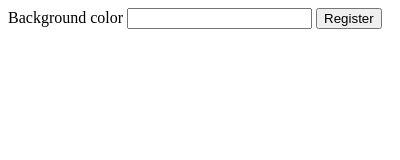
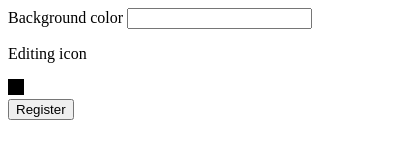
Before and after one commit to laysakura/Chrome-YourFavoriteFavicon, a browser extension: page popup.html in a window 400 px wide. Both pictures are taken after a click on the button "Register". Drawn offline with Linux system fonts and the light colour scheme.

Commit message:
shows editing icon in popup

```diff
--- /dev/null
+++ b/js/canvas.js
@@ -0,0 +1,7 @@
+// Drawing functions
+
+function yffCanvasDraw(canvas, bg_color) {
+  var ctx = canvas.getContext('2d');
+  ctx.fillStyle = bg_color;
+  ctx.fillRect(0, 0, canvas.width, canvas.height);
+}
--- /dev/null
+++ b/js/consts.js
@@ -0,0 +1,3 @@
+const YFF_ICON_SIZE = 16;
+const YFF_ICON_DATA_URL_FORMAT = 'image_png';
+const YFF_ICON_LINK_TYPE = 'image/png';
--- a/js/popup.js
+++ b/js/popup.js
@@ -1,6 +1,9 @@
 (function() {
 
-  console.log('loaded!');
+  var canvas = $('#yff_editing_icon_canvas')[0];
+  canvas.width = YFF_ICON_SIZE;
+  canvas.height = YFF_ICON_SIZE;
+
 
   //
   // Event listners (Controllers)
@@ -11,6 +14,8 @@
       'bg_color': $('#yff_bg_color').val(),
     }
 
+    yffCanvasDraw(canvas, registered_settings.bg_color);
+
     chrome.storage.sync.set(registered_settings, function() {
       console.log('setting has been saved.');
     });
--- a/popup.html
+++ b/popup.html
@@ -8,9 +8,16 @@
       <input id="yff_bg_color" type="text">
     </label>
 
+    <div>
+      <p>Editing icon</p>
+      <canvas id="yff_editing_icon_canvas"></canvas>
+    </div>
+
     <button id="yff_register_btn" type="button">Register</button>
 
     <script src="js/lib/jquery.min.js"></script>
+    <script src="js/consts.js"></script>
+    <script src="js/canvas.js"></script>
     <script src="js/popup.js"></script>
   </body>
 </html>
```
Also changed, not shown: js/your-favorite-favicon.js (+6 -11 lines), manifest.json.
